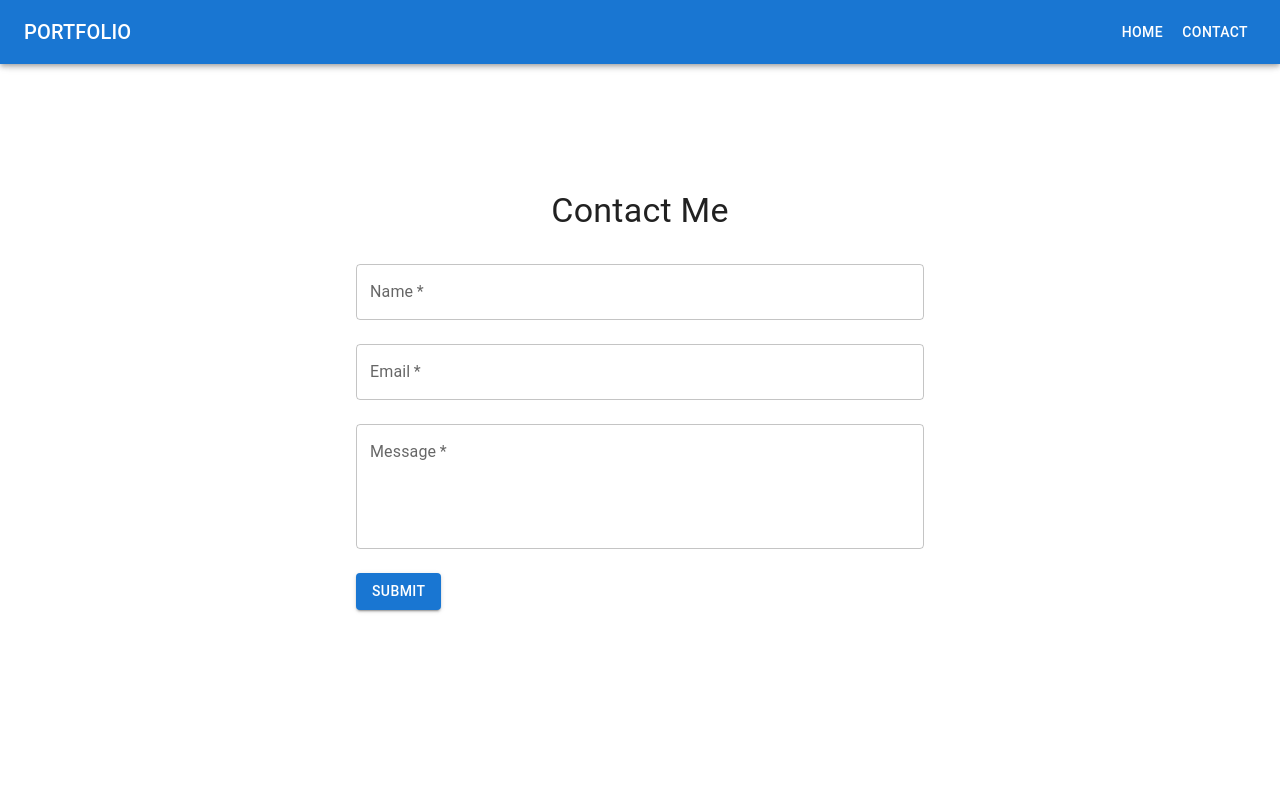
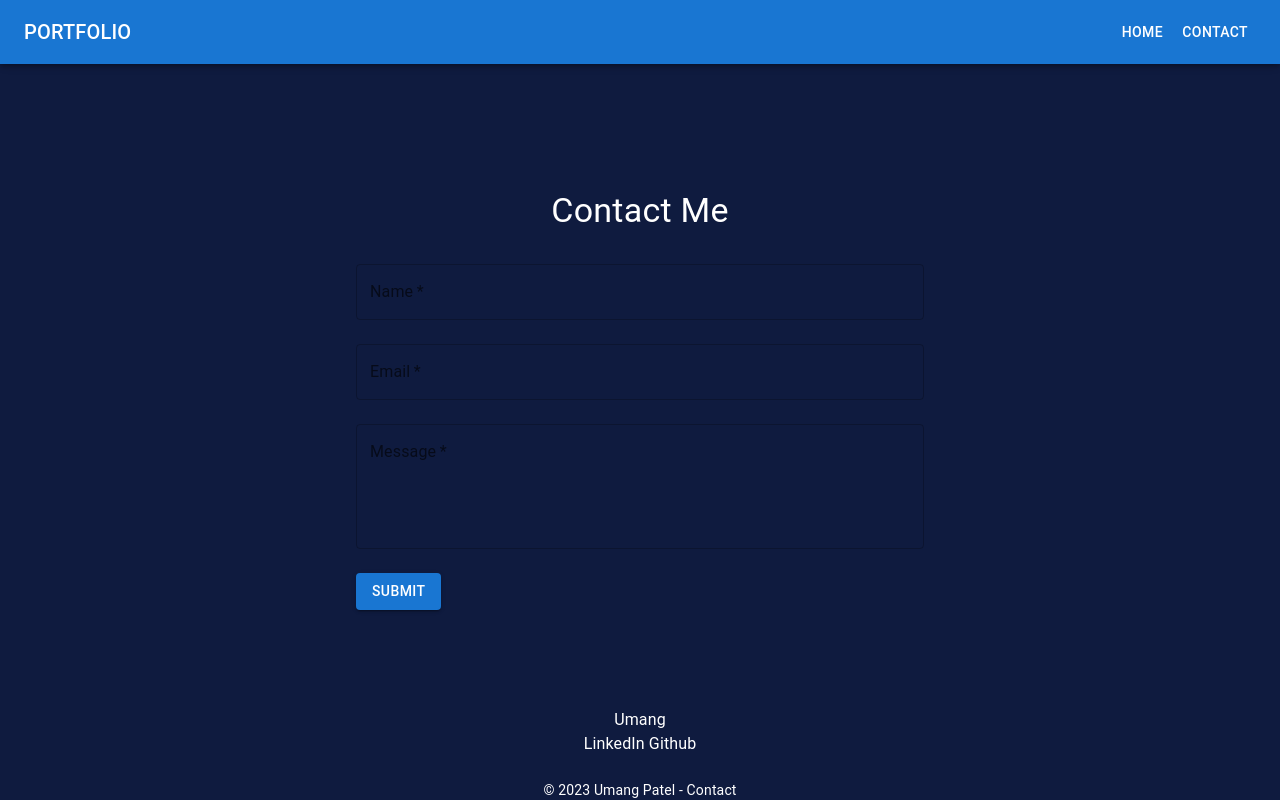
Before and after one commit to Umang070/protfolio, a React (Create React App) app: page /contact in a window 1280 px wide. Built offline with nearby package versions, Linux system fonts and the light colour scheme.

Commit message:
tailwind css and footer implementation

```diff
--- a/package.json
+++ b/package.json
@@ -11,6 +11,7 @@
     "@testing-library/jest-dom": "^5.17.0",
     "@testing-library/react": "^13.4.0",
     "@testing-library/user-event": "^13.5.0",
+    "framer-motion": "^10.16.4",
     "react": "^18.2.0",
     "react-bootstrap": "^2.9.0",
     "react-dom": "^18.2.0",
@@ -42,5 +43,8 @@
       "last 1 firefox version",
       "last 1 safari version"
     ]
+  },
+  "devDependencies": {
+    "tailwindcss": "^3.3.3"
   }
 }
--- a/src/App.js
+++ b/src/App.js
@@ -5,7 +5,8 @@ import { Grid } from "@mui/material";
 import Contact from "./components/Contact";
 import MessagePopupBox from "./helper/MessagePopupBox";
 import NavBar from "./components/NavBar";
-
+import Footer from "./components/Footer";
+import Home from "./components/Home";
 export const PopupContext = createContext();
 function App() {
   const [popup, setPopup] = useState({
@@ -17,18 +18,20 @@ function App() {
   return (
     <BrowserRouter>
       <PopupContext.Provider value={setPopup}>
-        <Grid container direction="column">
+        <Grid container direction="column" className="parent">
           <Grid item>
             <NavBar />
           </Grid>
           <Grid item>
             <Routes>
+              <Route path="/home" element={<Home />} />
+              <Route path="/" element={<Home />} />
               <Route path="/contact" element={<Contact />} />
             </Routes>
           </Grid>
-          {/* <Grid item>
+          <Grid item>
             <Footer />
-          </Grid> */}
+          </Grid>
         </Grid>
       </PopupContext.Provider>
       <MessagePopupBox
--- a/src/components/Contact.js
+++ b/src/components/Contact.js
@@ -24,6 +24,7 @@ const Contact = () => {
         <Typography variant="h4" align="center" mb={2}>
           Contact Me
         </Typography>
+
         <form onSubmit={handleSubmit}>
           <TextField
             fullWidth
--- /dev/null
+++ b/src/components/Footer.js
@@ -0,0 +1,44 @@
+import * as React from "react";
+import Container from "@mui/material/Container";
+import Typography from "@mui/material/Typography";
+import Link from "@mui/material/Link";
+import Grid from "@mui/material/Grid";
+import Box from "@mui/material/Box";
+import { Facebook, Instagram, GitHub } from "@mui/icons-material";
+
+export default function Footer() {
+  return (
+    <Box className="footer">
+      <Container>
+        <Grid container>
+          <Grid xs={12} mt={3}>
+            <span>Umang</span>
+          </Grid>
+          <Grid xs={12}>
+            <Link
+              class="no-underline pr-1"
+              href="https://www.linkedin.com/in/umangpatel30/"
+              color="inherit"
+            >
+              LinkedIn
+            </Link>
+            <Link
+              class="no-underline"
+              href="https://github.com/umang070"
+              color="inherit"
+            >
+              Github
+            </Link>
+          </Grid>
+        </Grid>
+        <Grid mt={3}>
+          <Typography variant="body2">
+            {"©"} {new Date().getFullYear()}{" "}
+            <span color="inherit">Umang Patel</span>
+            <span color="inherit">{" - "}Contact</span>
+          </Typography>
+        </Grid>
+      </Container>
+    </Box>
+  );
+}
--- a/src/components/Home.js
+++ b/src/components/Home.js
@@ -1,6 +1,5 @@
 import React from "react";
 
-const Home = () => {
-  return <div>Welcome</div>;
-};
-export default Home;
+export default function Home() {
+  return <p style={{ marginTop: "100px" }}>Umasng</p>;
+}
--- a/src/index.css
+++ b/src/index.css
@@ -1,13 +1,33 @@
+@tailwind base;
+@tailwind components;
+@tailwind utilities;
+
 body {
   margin: 0;
-  font-family: -apple-system, BlinkMacSystemFont, 'Segoe UI', 'Roboto', 'Oxygen',
-    'Ubuntu', 'Cantarell', 'Fira Sans', 'Droid Sans', 'Helvetica Neue',
+  font-family: -apple-system, BlinkMacSystemFont, "Segoe UI", "Roboto", "Oxygen",
+    "Ubuntu", "Cantarell", "Fira Sans", "Droid Sans", "Helvetica Neue",
     sans-serif;
   -webkit-font-smoothing: antialiased;
   -moz-osx-font-smoothing: grayscale;
 }
 
 code {
-  font-family: source-code-pro, Menlo, Monaco, Consolas, 'Courier New',
+  font-family: source-code-pro, Menlo, Monaco, Consolas, "Courier New",
     monospace;
 }
+
+.parent {
+  background: rgb(15, 27, 63) !important;
+  color: white;
+}
+
+.footer {
+  border: "1px solid #E7E7E7";
+  position: fixed;
+  left: 0;
+  bottom: 0;
+  width: 100%;
+  background: rgb(15, 27, 63);
+  color: white;
+  text-align: center;
+}
--- /dev/null
+++ b/tailwind.config.js
@@ -0,0 +1,8 @@
+/** @type {import('tailwindcss').Config} */
+module.exports = {
+  content: ["./src/**/*.{js,jsx,ts,tsx}"],
+  theme: {
+    extend: {},
+  },
+  plugins: [],
+};
```
Also changed, not shown: 1 other file (tests, documents, lock files or other folders).
